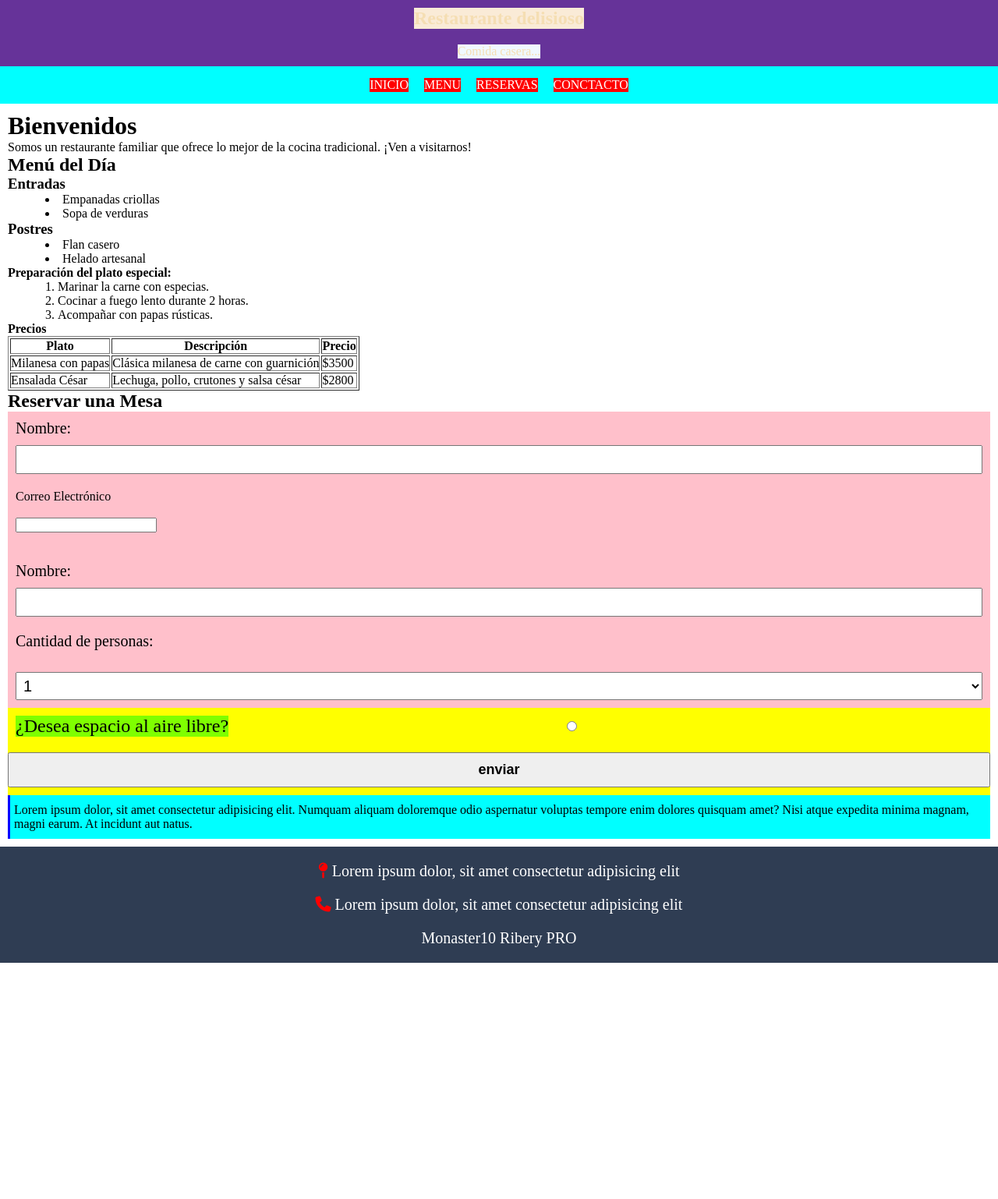
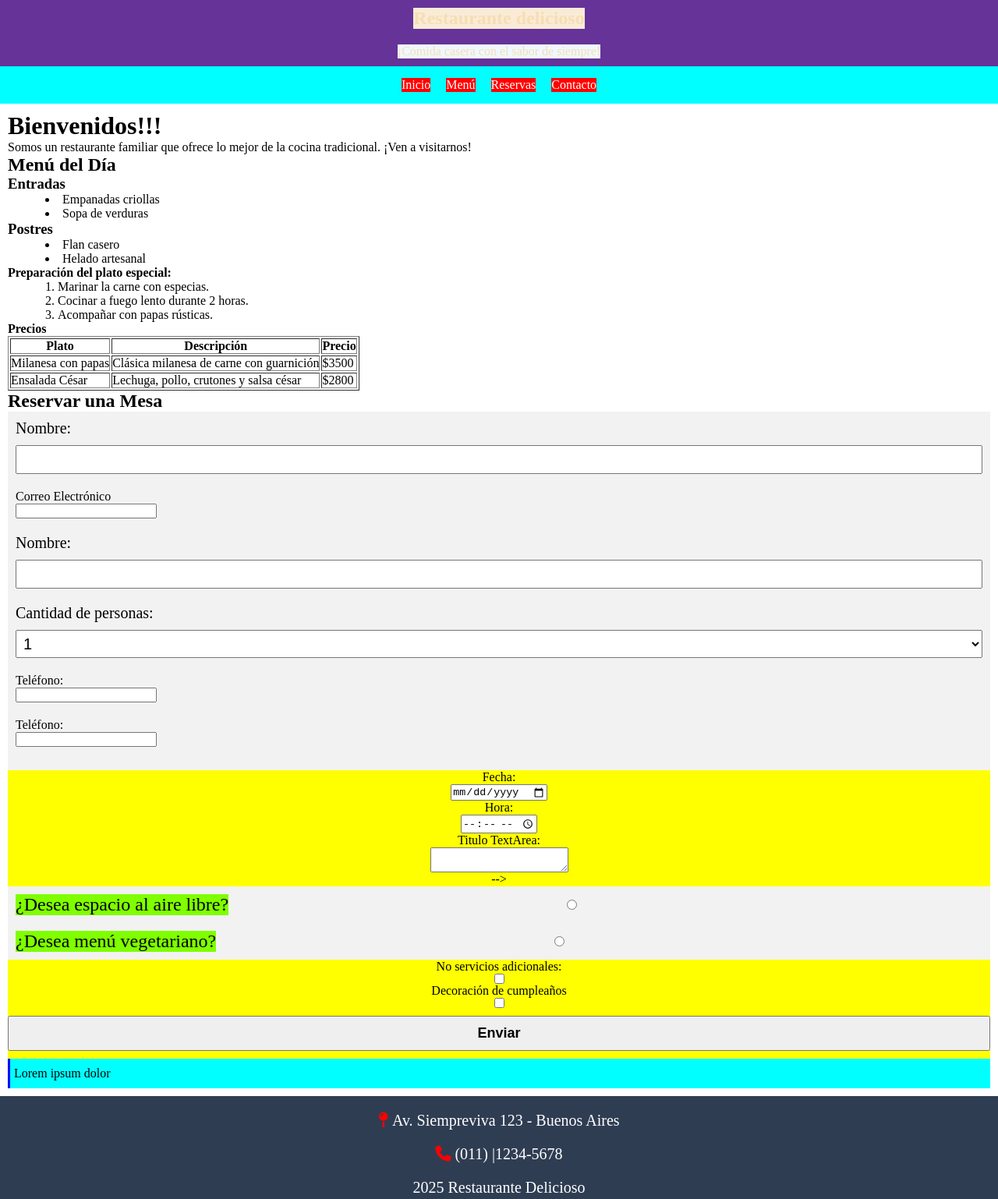
Before and after one commit to Monaster10/RestauranteFrontEnd, a plain HTML site: page Recuperatorio.html in a window 1280 px wide. Shown: the whole page at 78% size. Before the commit the page ends 1235 px from the top, so only its background shows below. Drawn offline with Linux system fonts and the light colour scheme.

Commit message:
Rompiendo el HTML

```diff
--- a/Recuperatorio.html
+++ b/Recuperatorio.html
@@ -12,18 +12,19 @@
 <body>
     <header>
         <section class="titulo">
-            <h1 class="tituloPrincipal">Restaurante delisioso</h1>
-            <p class="descripcionPrincipal">Comida casera...</p>
+            <h1 class="tituloPrincipal">Restaurante delicioso</h1>
+            <p class="descripcionPrincipal">¡Comida casera con el sabor de siempre!</p>
         </section>
         <nav>
-            <a class="link" href="#">INICIO</a>
-            <a class="link" href="#">MENU</a>
-            <a class="link" href="#">RESERVAS</a>
-            <a class="link" href="#">CONCTACTO</a>
+            <a class="link" href="#">Inicio</a>
+            <a class="link" href="#">Menú</a>
+            <a class="link" href="#">Reservas</a>
+            <a class="link" href="#">Contacto</a>
         </nav>
     </header>
     <main>
-        <h1>Bienvenidos</h1>
+        <h1>Bienvenidos!!!
+        </h1>
         <p>Somos un restaurante familiar que ofrece lo mejor de la cocina tradicional. ¡Ven a visitarnos!</p>
         <h2>Menú del Día</h2>
         <h3>Entradas</h3>
@@ -74,8 +75,8 @@
 
 
             <div class="contenedorInput">
-                <label for="email">Correo Electrónico</label><br>
-                <input type="email" id="email" name="email"><br>
+                <label for="email">Correo Electrónico</label>
+                <input type="email" id="email" name="email">
             </div>
 
 
@@ -86,7 +87,7 @@
 
 
             <div class="contenedorInput">
-                <label class="lbl" for="opciones">Cantidad de personas:</label><br>
+                <label class="lbl" for="opciones">Cantidad de personas:</label>
                 <select class="input" id="opciones" name="opciones">
                     <option value="1">1</option>
                     <option value="2">2</option>
@@ -94,27 +95,37 @@
                 </select>
             </div>
 
-            <!--
+            <div class="contenedorInput">
+                <label for="telefono">Teléfono:</label>
+                <input type="tel" id="telefono" name="telefono">
+            </div>
 
-            <label for="telefono">Teléfono:</label><br>
-            <input type="tel" id="telefono" name="telefono">
+            <div class="contenedorInput">
+                <label for="telefono">Teléfono:</label>
+                <input type="tel" id="telefono" name="telefono">
+            </div>
 
-            <label for="fecha">Fecha:</label><br>
-            <input type="date" id="fecha" name="fecha"><br>
 
-            <label for="hora">Hora:</label><br>
-            <input type="time" id="hora" name="hora"><br>
+            <div class="contenedorInput"></div>
 
-            <label for="opciones">Titulo TextArea:</label><br>
+            <label for="fecha">Fecha:</label>
+            <input type="date" id="fecha" name="fecha">
+
+            <label for="hora">Hora:</label>
+            <input type="time" id="hora" name="hora">
+
+            <label for="opciones">Titulo TextArea:</label>
             <textarea name="" id=""></textarea>-->
 
             <div class="contenedorCheck">
                 <label class="lblCheck" for="opcion1">¿Desea espacio al aire libre?</label>
                 <input type="radio" id="opcion1" name="opcion" value="valor1">
             </div>
+            <div class="contenedorCheck">
+                <label class="lblCheck" for="opcion2">¿Desea menú vegetariano?</label>
+                <input type="radio" id="opcion2" name="opcion" value="valor2">
+            </div>
 
-                <!--<label for="opcion2">Sí</label>
-                <input type="radio" id="opcion2" name="opcion" value="valor2">
 
                 <label for="opcion1">No servicios
                     adicionales:</label>
@@ -122,17 +133,19 @@
 
                 <label for="opcion2">Decoración de
                     cumpleaños</label>
-                <input type="checkbox" name="opcion2" value="valor2">-->
-                <button class="btnEnviar">enviar</button>
+                <input type="checkbox" name="opcion2" value="valor2">
+
+
+                <button class="btnEnviar">Enviar</button>
         </form>
         <div class="promociones">
-            <p>Lorem ipsum dolor, sit amet consectetur adipisicing elit. Numquam aliquam doloremque odio aspernatur voluptas tempore enim dolores quisquam amet? Nisi atque expedita minima magnam, magni earum. At incidunt aut natus.</p>
+            <p>Lorem ipsum dolor</p>
         </div>
     </main>
     <footer>
-        <p class="txtFooter"><i class="fa-solid fa-map-pin icono"></i>Lorem ipsum dolor, sit amet consectetur adipisicing elit</p>
-        <p class="txtFooter"><i class="fa-solid fa-phone icono"></i>Lorem ipsum dolor, sit amet consectetur adipisicing elit</p>
-        <p class="txtFooter">Monaster10 Ribery PRO</p>
+        <p class="txtFooter"><i class="fa-solid fa-map-pin icono"></i>Av. Siempreviva 123 - Buenos Aires </p>
+        <p class="txtFooter"><i class="fa-solid fa-phone icono"></i>(011) |1234-5678</p>
+        <p class="txtFooter">2025 Restaurante Delicioso</p>
     </footer>
 </body>
 
--- a/css/index.css
+++ b/css/index.css
@@ -62,6 +62,7 @@ ol {
     color: white;
     margin: 0px 10px;
     background-color: red;
+
 }
 
 main{
@@ -84,7 +85,7 @@ main{
     flex-direction: column;
     width: 100%;
     padding: 10px;
-    background-color: pink;
+    background-color: #f2f2f2;
 }
 
 .lbl{
@@ -106,7 +107,7 @@ main{
     align-items: center;
     justify-content: start;
     padding: 10px;
-    background-color: yellow;
+    background-color: #f2f2f2;
 }
 
 .lblCheck{
```
